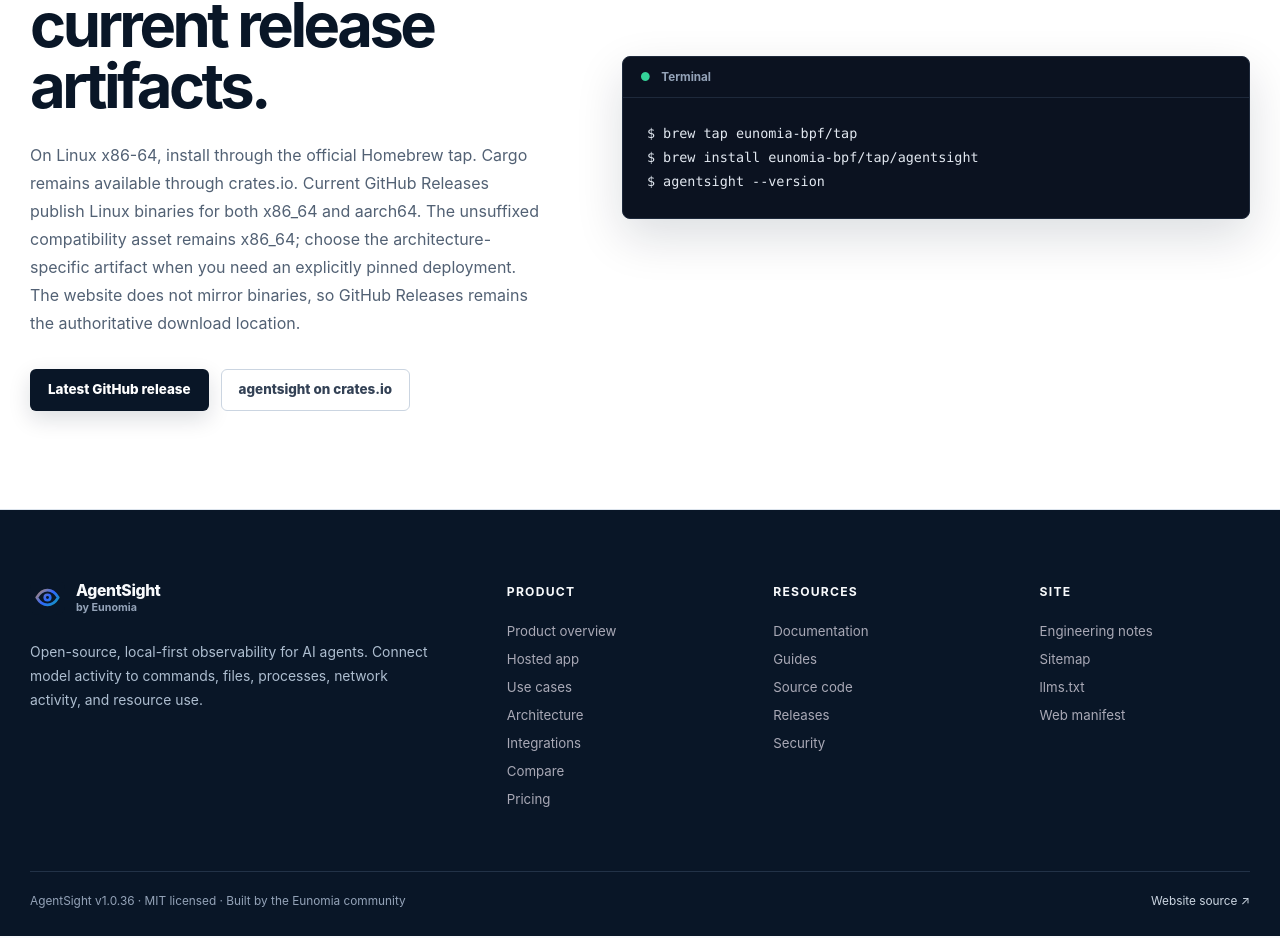
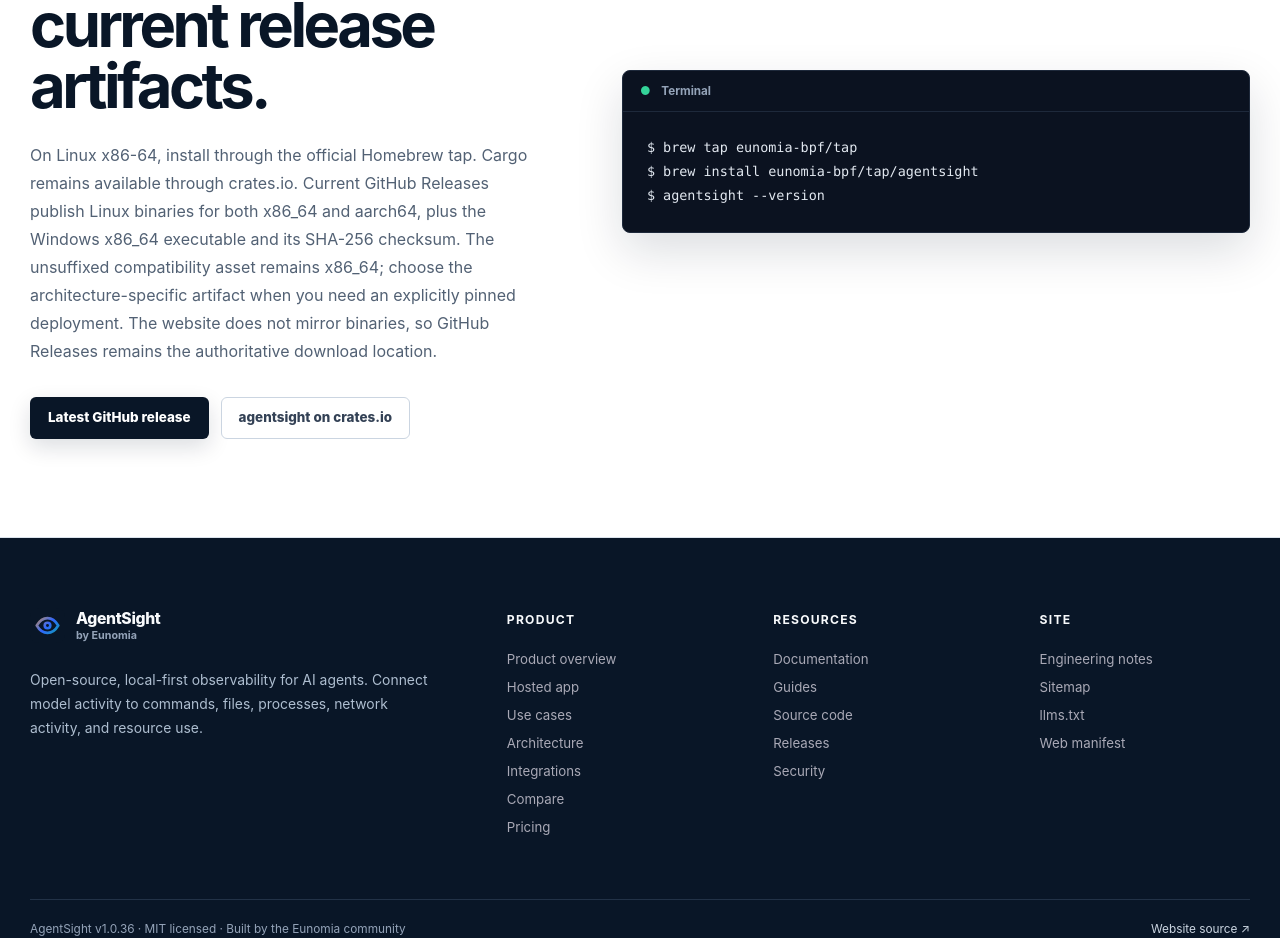
Before and after one commit to eunomia-bpf/agentsight-website, a Next.js app: page /releases in a window 1280 px wide. Shown: the part 882-1820 px from the top of the page. Built offline with nearby package versions, Linux system fonts and the light colour scheme.

Commit message:
Prepare v1.0.36 release synchronization (unverified)

```diff
--- a/src/app/releases/page.tsx
+++ b/src/app/releases/page.tsx
@@ -31,7 +31,7 @@ export default function ReleasesPage() {
             <p>
               On Linux x86-64, install through the official Homebrew tap. Cargo remains available
               through crates.io. Current GitHub Releases publish Linux binaries for both x86_64 and
-              aarch64. The
+              aarch64, plus the Windows x86_64 executable and its SHA-256 checksum. The
               unsuffixed compatibility asset remains x86_64; choose the architecture-specific artifact
               when you need an explicitly pinned deployment. The website does not mirror binaries, so
               GitHub Releases remains the authoritative download location.
```
